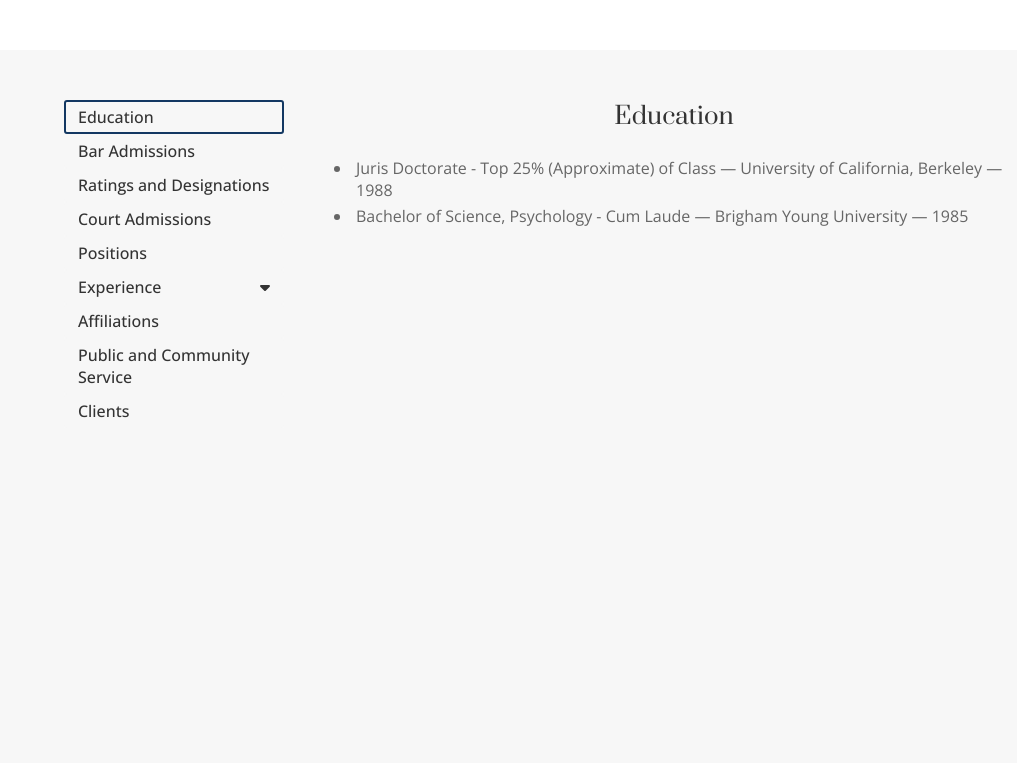
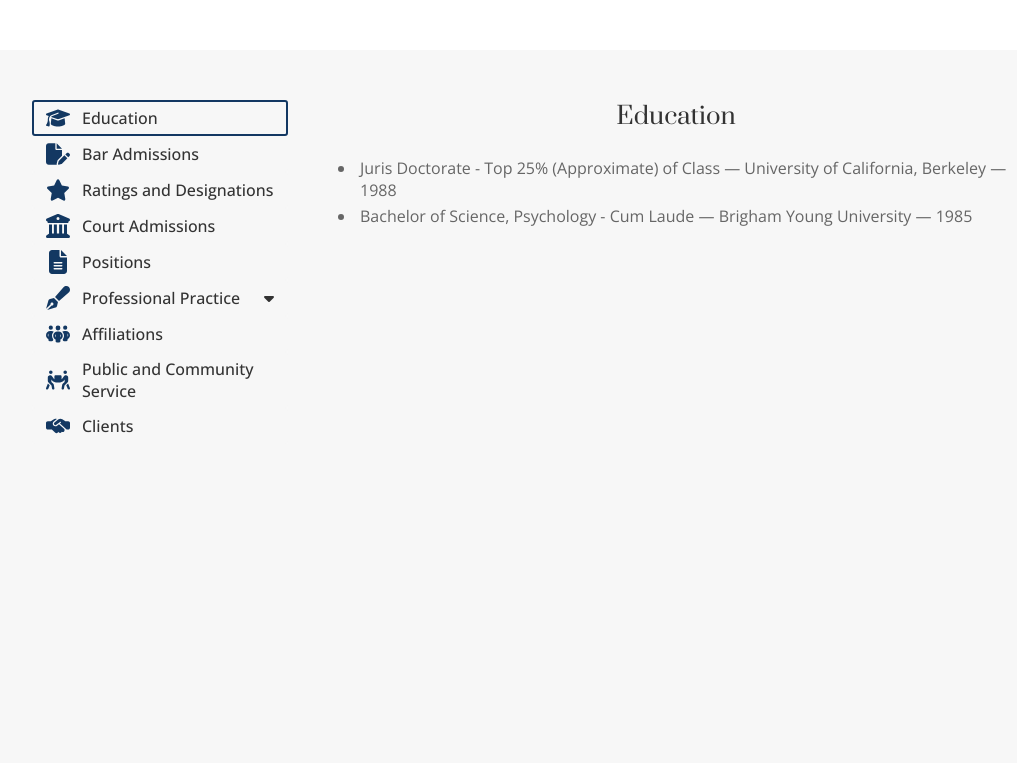
Before and after one commit to jaredryan/jordan-ryan-law, a Next.js app: page /about in a window 1280 px wide. Shown: the part 897-1660 px from the top of the page, without its empty margins (112-1129 px from the left). Built offline with nearby package versions, Linux system fonts and the light colour scheme.

Commit message:
[feat]: add icons to About menu

```diff
--- a/app/ui/about-carousel.css
+++ b/app/ui/about-carousel.css
@@ -3,6 +3,7 @@
     flex-direction: column;
     align-items: stretch;
     margin-right: 36px;
+    padding-left: 0;
 }
 
 .carouselComponent.aboutCarousel > div {
@@ -28,7 +29,7 @@
 }
 
 .carouselComponent.aboutCarousel .customThumbnails .tab.nested {
-  padding-left: 28px;
+  padding-left: 32px;
 }
 
 .carouselComponent.aboutCarousel ul.customThumbnails {
@@ -40,7 +41,7 @@
   margin: 0;
 }
 
-.carouselComponent.aboutCarousel .customThumbnails .slick-active .tab {
+.carouselComponent.aboutCarousel .customThumbnails .slick-active .tab:not(.neverChosen) {
     border: 2px solid var(--primary-color) !important;
 }
 
--- a/app/ui/about-carousel.tsx
+++ b/app/ui/about-carousel.tsx
@@ -1,13 +1,29 @@
 'use client'
 
 import Slider from 'react-slick'
-import { useState } from 'react'
+import { useRef, useState, RefObject, ReactNode } from 'react'
+import { CSSTransition } from 'react-transition-group';
+import { FontAwesomeIcon } from '@fortawesome/react-fontawesome'
+import {
+  faBriefcase,
+  faGavel,
+  faCaretDown,
+  faCaretUp,
+  faHospital,
+  faPersonChalkboard,
+  faGraduationCap,
+  faFilePen,
+  faStar,
+  faBuildingColumns,
+  faFileLines,
+  faPenFancy,
+  faPeopleGroup,
+  faPeopleCarryBox,
+  faHandshakeSimple,
+} from '@fortawesome/free-solid-svg-icons'
 
 import 'slick-carousel/slick/slick.css'
 import 'slick-carousel/slick/slick-theme.css'
-
-import { FontAwesomeIcon } from '@fortawesome/react-fontawesome'
-import { faCaretDown } from '@fortawesome/free-solid-svg-icons'
 
 import {
   russKRyanEducation,
@@ -25,59 +41,122 @@
 import React from 'react'
 
 const subSectionHeaders = [
-  'Employment',
-  'Training',
-  'Health Care, Business and Real Estate',
-  'Litigation',
-]
+  {
+    title: 'Employment',
+    icon: <FontAwesomeIcon icon={faBriefcase} />,
+  }, {
+    title: 'Training',
+    icon: <FontAwesomeIcon icon={faPersonChalkboard} />,
+  }, {
+    title: 'Health Care, Business and Real Estate',
+    icon: <FontAwesomeIcon icon={faHospital} />,
+  }, {
+    title: 'Litigation',
+    icon: <FontAwesomeIcon icon={faGavel} />,
+}]
 
 const sectionHeaders = [
-  'Education',
-  'Bar Admissions',
-  'Ratings and Designations',
-  'Court Admissions',
-  'Positions',
-  // 'Experience',
+  {
+    title: 'Education',
+    icon: <FontAwesomeIcon icon={faGraduationCap} />,
+  }, {
+    title: 'Bar Admissions',
+    icon: <FontAwesomeIcon icon={faFilePen} />,
+  }, {
+    title: 'Ratings and Designations',
+    icon: <FontAwesomeIcon icon={faStar} />,
+  }, {
+    title: 'Court Admissions',
+    icon: <FontAwesomeIcon icon={faBuildingColumns} />,
+  }, {
+    title: 'Positions',
+    icon: <FontAwesomeIcon icon={faFileLines} />,
+  }, {
+    title: 'Professional Practice',
+    icon: <FontAwesomeIcon icon={faPenFancy} />,
+  },
   ...subSectionHeaders,
-  'Affiliations',
-  'Public and Community Service',
-  'Clients',
-]
+  {
+    title: 'Affiliations',
+    icon: <FontAwesomeIcon icon={faPeopleGroup} />,
+  }, {
+    title: 'Public and Community Service',
+    icon: <FontAwesomeIcon icon={faPeopleCarryBox} />,
+  }, {
+    title: 'Clients',
+    icon: <FontAwesomeIcon icon={faHandshakeSimple} />,
+}]
+
+const allSections = sectionHeaders.slice()
+sectionHeaders.splice(5, 1)
 
 function BlankArrow(_props: any) {
     return <div style={{ display: "none" }} />
 }
 
-const renderSideNavItem = (header: string, open: boolean, setOpen: (open: boolean) => void) => {
+const renderSideNavItem = (header: { title: string, icon: ReactNode }, open: boolean, setOpen: (open: boolean) => void, nodeRef: RefObject<null> | null) => {
   let tab
+  let className
 
-  if (subSectionHeaders.includes(header)) {
-    if (!open) {
-      tab = <a className="tab hidden"><p>{header}</p></a>
-    } else {
-      tab = <a className="tab nested"><p>{header}</p></a>
-    }
+  const title = header.title
+  const icon = header.icon
+
+  if (subSectionHeaders.map(header => header.title).includes(header.title)) {
+    className = !open
+      ? 'hidden'
+      : 'nested'
+
+    tab = (
+      <CSSTransition
+        nodeRef={nodeRef}
+        in={open}
+        timeout={500}
+        classNames="fade-bounce-down"
+      >
+        <a className={`tab ${className}`} ref={nodeRef}>
+          <div className="icon">{icon}</div>
+          <p>{title}</p>
+        </a>
+      </CSSTransition>
+    )
   } else {
-    tab = <a className="tab"><p>{header}</p></a>
+    tab = (
+      <a className="tab">
+        <div className="icon">{icon}</div>
+        <p>{title}</p>
+      </a>
+    )
   }
 
-  if (header !== 'Employment') {
+  if (title !== 'Employment') {
     return tab
   }
+
+  const experienceSection = allSections[5]
 
   return (
     <div>
       <a
-        className="tab"
+        className="tab neverChosen"
         onClick={(e) => {
           setOpen(!open)
           e.stopPropagation()
         }}
       >
-        <p>Experience</p>
-        <FontAwesomeIcon icon={faCaretDown} />
+        <div className="icon">{experienceSection.icon}</div>
+        <p>{experienceSection.title}</p>
+        {open
+          ? <FontAwesomeIcon icon={faCaretUp} />
+          : <FontAwesomeIcon icon={faCaretDown} />}
       </a>
-      {tab}
+      <CSSTransition
+        nodeRef={nodeRef}
+        in={open}
+        timeout={500}
+        classNames="fade-bounce-down"
+      >
+        {tab}
+      </CSSTransition>
     </div>
   )
 }
@@ -108,10 +187,26 @@
 
 export default function Carousel() {
   const [open, setOpen] = useState(false)
+  const nodeRef5 = useRef(null);
+  const nodeRef6 = useRef(null);
+  const nodeRef7 = useRef(null);
+  const nodeRef8 = useRef(null);
+
+  const nodeRefs = {
+    '5': nodeRef5,
+    '6': nodeRef6,
+    '7': nodeRef7,
+    '8': nodeRef8,
+  }
 
   const settings = {
     customPaging: function(i: number) {
-      return renderSideNavItem(sectionHeaders[i], open, setOpen)
+      return renderSideNavItem(
+        sectionHeaders[i],
+        open,
+        setOpen,
+        nodeRefs[i.toString() as keyof typeof nodeRefs] || null
+      )
     },
     dots: true,
     infinite: true,
@@ -128,7 +223,7 @@
     <div className="aboutCarousel carouselComponent">
       <Slider {...settings}>
         <div className="slide">
-          <h2>{sectionHeaders[0]}</h2>
+          <h2>{sectionHeaders[0].title}</h2>
           <ul className="educationContainer">
             {russKRyanEducation.map(education => (
               <li className="education" key={education.institution}>
@@ -138,7 +233,7 @@
           </ul>
         </div>
         <div className="slide">
-          <h2>{sectionHeaders[1]}</h2>
+          <h2>{sectionHeaders[1].title}</h2>
           <ul className="barAdmissionsContainer">
             {russKRyanBarAdmissions.map(barAdmission => (
               <li
@@ -151,7 +246,7 @@
           </ul>
         </div>
         <div className="slide">
-          <h2>{sectionHeaders[2]}</h2>
+          <h2>{sectionHeaders[2].title}</h2>
           <ul className="ratingsAndDesignationsContainer">
             {russKRyanRatingsAndDesignations.map(ratingOrDesignation => (
               <li
@@ -164,7 +259,7 @@
           </ul>
         </div>
         <div className="slide">
-          <h2>{sectionHeaders[3]}</h2>
+          <h2>{sectionHeaders[3].title}</h2>
           <ul className="courtAdmissionsContainer">
             {russKRyanCourtAdmissions.map(courtAdmission => (
               <li
@@ -177,7 +272,7 @@
           </ul>
         </div>
         <div className="slide">
-          <h2>{sectionHeaders[4]}</h2>
+          <h2>{sectionHeaders[4].title}</h2>
           <ul className="experienceContainer">
             {russKRyanPriorExperience.map(experience => (
               <li className="experience" key={experience.years}>
@@ -187,7 +282,7 @@
           </ul>
         </div>
         {/* <div className="slide">
-          <h2>{sectionHeaders[8]}</h2>
+          <h2>{sectionHeaders[8].title}</h2>
           <div className="expertiseContainer">
             {russKRyanExpertise.map(expertise => (
               <div className="expertise" key={expertise.name}>
@@ -213,31 +308,31 @@
           </div>
         </div> */}
         <div className="slide">
-          <h2>{sectionHeaders[5]}</h2>
+          <h2>{sectionHeaders[5].title}</h2>
           <div className="expertiseContainer">
             {mapExpertise(russKRyanExpertise[0])}
           </div>
         </div>
         <div className="slide">
-          <h2>{sectionHeaders[6]}</h2>
+          <h2>{sectionHeaders[6].title}</h2>
           <div className="expertiseContainer">
             {mapExpertise(russKRyanExpertise[1])}
           </div>
         </div>
         <div className="slide">
-          <h2>{sectionHeaders[7]}</h2>
+          <h2>{sectionHeaders[7].title}</h2>
           <div className="expertiseContainer">
             {mapExpertise(russKRyanExpertise[2])}
           </div>
         </div>
         <div className="slide">
-          <h2>{sectionHeaders[8]}</h2>
+          <h2>{sectionHeaders[8].title}</h2>
           <div className="expertiseContainer">
             {mapExpertise(russKRyanExpertise[3])}
           </div>
         </div>
         <div className="slide">
-          <h2>{sectionHeaders[9]}</h2>
+          <h2>{sectionHeaders[9].title}</h2>
           <ul className="affiliationsContainer">
             {russKRyanAffiliations.map(affiliation => (
               <li
@@ -250,7 +345,7 @@
           </ul>
         </div>
         <div className="slide">
-          <h2>{sectionHeaders[10]}</h2>
+          <h2>{sectionHeaders[10].title}</h2>
           <ul className="serviceContainer">
             {russKRyanPublicAndCommunityService.map(service => (
               <li className="service" key={service.years}>
@@ -260,7 +355,7 @@
           </ul>
         </div>
         <div className="slide">
-          <h2>{sectionHeaders[11]}</h2>
+          <h2>{sectionHeaders[11].title}</h2>
           <h3>Present</h3>
           <ul className="clientsContainer past">
             {russKRyanClients.current.map(client => (
--- a/app/ui/global.css
+++ b/app/ui/global.css
@@ -91,3 +91,75 @@
   align-items: center;
   width: 100%;
 }
+
+/* Animations */
+
+.fade-bounce-down-enter {
+  opacity: 0;
+  transform: translateY(-10%);
+}
+
+.fade-bounce-down-enter-active {
+  opacity: 1;
+  transform: translateY(0);
+  transition: 500ms ease;
+}
+
+.fade-bounce-down-enter-done {
+  opacity: 1;
+  transform: translateY(0);
+}
+
+.fade-bounce-down-exit {
+  opacity: 1;
+  transform: translateY(0%);
+}
+
+.fade-bounce-down-exit-active {
+  opacity: 0;
+  transform: translateY(-10%);
+  transition: 500ms ease;
+}
+
+.fade-bounce-down-exit-done {
+  opacity: 0;
+  transform: translateY(-10%);
+}
+
+.fade-bounce-down-visibility-enter {
+  opacity: 0;
+  visibility: visible !important;
+  transform: translateY(-10%);
+}
+
+.fade-bounce-down-visibility-enter-active {
+  opacity: 1;
+  transform: translateY(0);
+  transition: 500ms ease;
+  visibility: visible !important;
+}
+
+.fade-bounce-down-visibility-enter-done {
+  opacity: 1;
+  transform: translateY(0);
+  visibility: visible !important;
+}
+
+.fade-bounce-down-visibility-exit {
+  opacity: 1;
+  transform: translateY(0%);
+  visibility: visible !important;
+}
+
+.fade-bounce-down-visibility-exit-active {
+  opacity: 0;
+  transform: translateY(-10%);
+  transition: 500ms ease;
+  visibility: visible !important;
+}
+
+.fade-bounce-down-visibility-exit-done {
+  opacity: 0;
+  transform: translateX(-10%);
+  visibility: hidden;
+}
--- a/package.json
+++ b/package.json
@@ -22,6 +22,7 @@
     "react": "19.0.0",
     "react-dom": "19.0.0",
     "react-slick": "^0.30.3",
+    "react-transition-group": "^4.4.5",
     "slick-carousel": "^1.8.1",
     "typescript": "5.7.2",
     "use-debounce": "^10.0.4"
```
Also changed, not shown: app/payment/page.tsx (+5 -3 lines), 1 other file (tests, documents, lock files or other folders).
